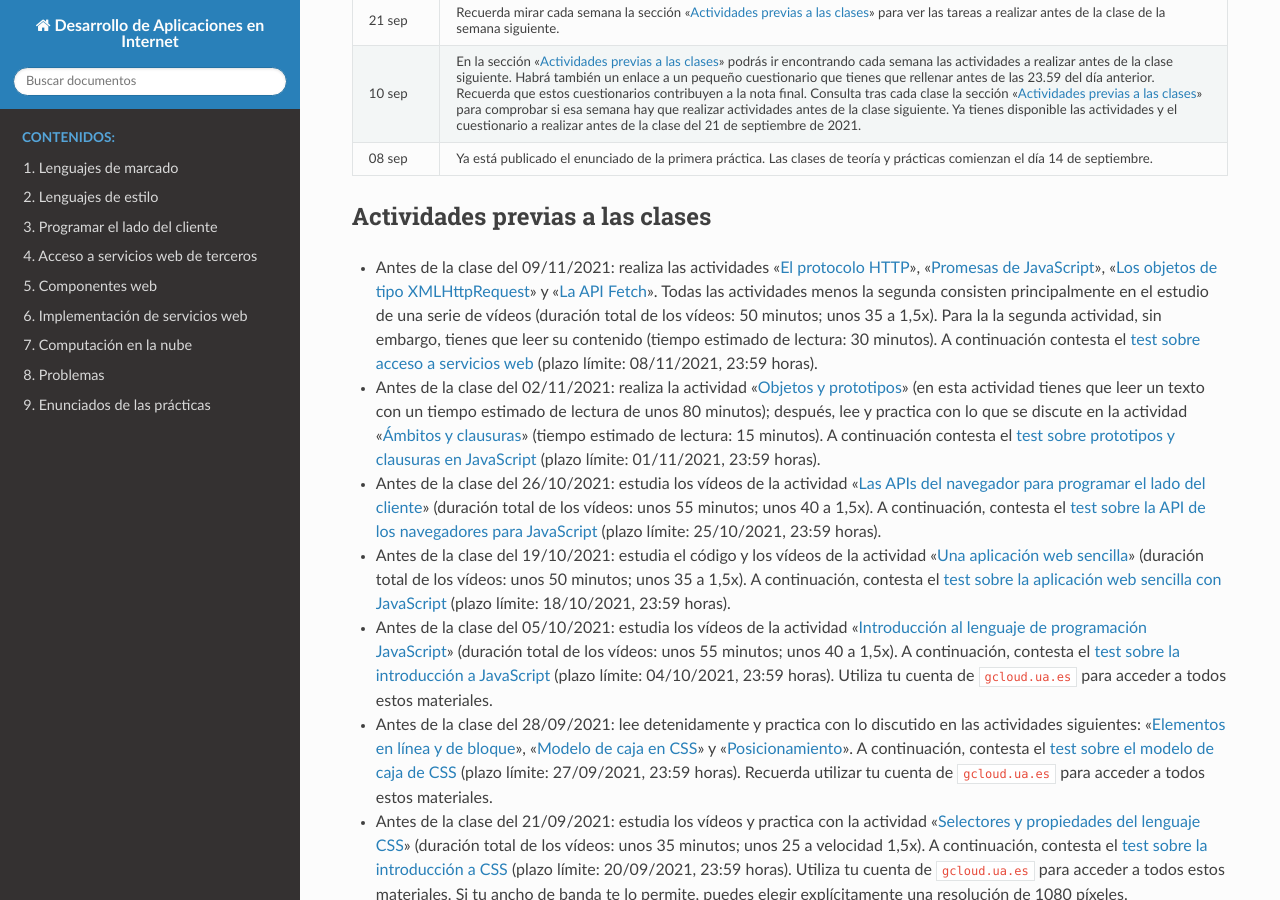
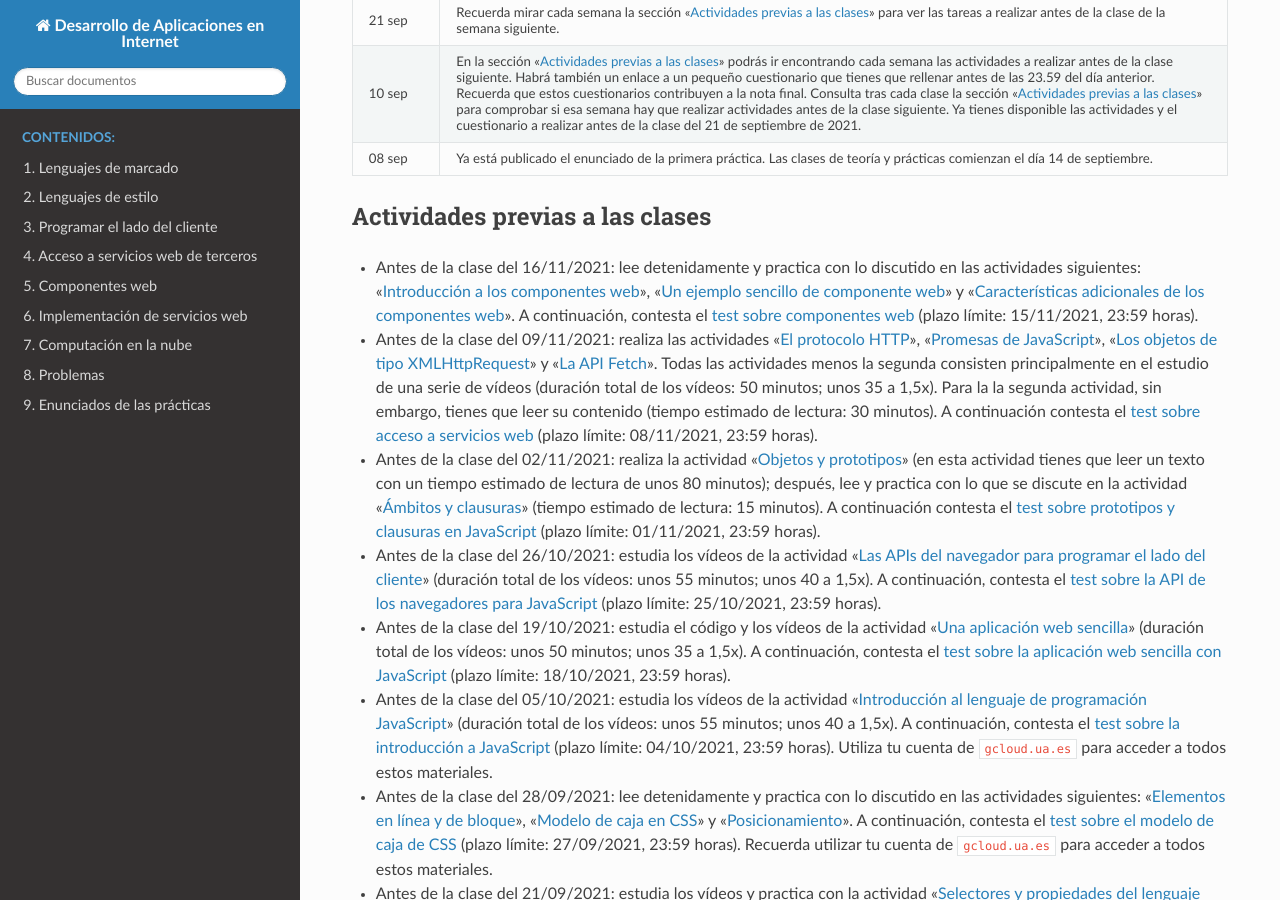
Before and after one commit to jaspock/dai2122, a Sphinx documentation site: the page built from docs/source/index.rst, in a window 1280 px wide and 900 px high, scrolled down 357 px. Built offline with Sphinx 7.4.7 and the Read the Docs theme 2.0.0, drawn with Linux system fonts in a browser that asks for light colours.

Commit message:
Nuevas actividades semanales.

```diff
--- a/docs/source/index.rst
+++ b/docs/source/index.rst
@@ -61,8 +61,8 @@ Actividades previas a las clases
 .. - Antes de la clase del 07/12/2021: sigue la actividad ":ref:`label-gcloud`", donde se muestra cómo configurar tu entorno de trabajo para poder trabajar con la nube de Google, y, a continuación, la actividad ":ref:`label-gcp`" en la que tendrás que ver unos vídeos (duración: 40 minutos), leer unos tutoriales y realizar un pequeño ejercicio. A continuación, contesta el `test sobre Google Cloud Platform`_ (plazo límite: 06/12/2021, 23:59 horas)
 .. - Antes de la clase del 30/11/2021: practica con lo que se comenta en las actividades siguientes: ":ref:`label-local`", ":ref:`label-prueba-carrito`", ":ref:`label-api-cambio`", ":ref:`label-heroku`" y ":ref:`label-cors`". A continuación, contesta el `test sobre despliegue de aplicaciones web`_ (plazo límite: 29/11/2021, 23:59 horas)
 .. - Antes de la clase del 23/11/2021: lee detenidamente y practica con lo discutido en las actividades siguientes: ":ref:`label-curl`", ":ref:`label-cliente-rest`" y ":ref:`label-servidor-rest`"; la última incluye un vídeo con una traza de la aplicación del carrito (duración: 28 minutos; unos 20 a 1,5x). Para poder practicar con el código de esas actividades, tendrás que configurar tu entorno de trabajo como se indica en la actividad ":ref:`label-local`". A continuación, contesta el `test sobre implementación de servicios web`_ (plazo límite: 22/11/2021, 23:59 horas).
-.. - Antes de la clase del 16/11/2021: lee detenidamente y practica con lo discutido en las actividades siguientes: ":ref:`label-intro-comp`", ":ref:`label-ejemplo-comp`" y ":ref:`label-avanzado-comp`". A continuación, contesta el `test sobre componentes web`_ (plazo límite: 15/11/2021, 23:59 horas).
 
+- Antes de la clase del 16/11/2021: lee detenidamente y practica con lo discutido en las actividades siguientes: ":ref:`label-intro-comp`", ":ref:`label-ejemplo-comp`" y ":ref:`label-avanzado-comp`". A continuación, contesta el `test sobre componentes web`_ (plazo límite: 15/11/2021, 23:59 horas).
 - Antes de la clase del 09/11/2021: realiza las actividades ":ref:`label-servicios-http`", ":ref:`label-servicios-promesas`", ":ref:`label-servicios-xhr`" y ":ref:`label-servicios-fetch`". Todas las actividades menos la segunda consisten principalmente en el estudio de una serie de vídeos (duración total de los vídeos: 50 minutos; unos 35 a 1,5x). Para la la segunda actividad, sin embargo, tienes que leer su contenido (tiempo estimado de lectura: 30 minutos). A continuación contesta el `test sobre acceso a servicios web`_ (plazo límite: 08/11/2021, 23:59 horas).
 - Antes de la clase del 02/11/2021: realiza la actividad ":ref:`label-js-objetos`" (en esta actividad tienes que leer un texto con un tiempo estimado de lectura de unos 80 minutos); después, lee y practica con lo que se discute en la actividad ":ref:`label-js-clausuras`" (tiempo estimado de lectura: 15 minutos). A continuación contesta el `test sobre prototipos y clausuras en JavaScript`_ (plazo límite: 01/11/2021, 23:59 horas).
 - Antes de la clase del 26/10/2021: estudia los vídeos de la actividad ":ref:`label-api-web-js`" (duración total de los vídeos: unos 55 minutos; unos 40 a 1,5x). A continuación, contesta el `test sobre la API de los navegadores para JavaScript`_ (plazo límite: 25/10/2021, 23:59 horas).
```
Also changed, not shown: docs/source/servicios.rst (+4 -4 lines).
